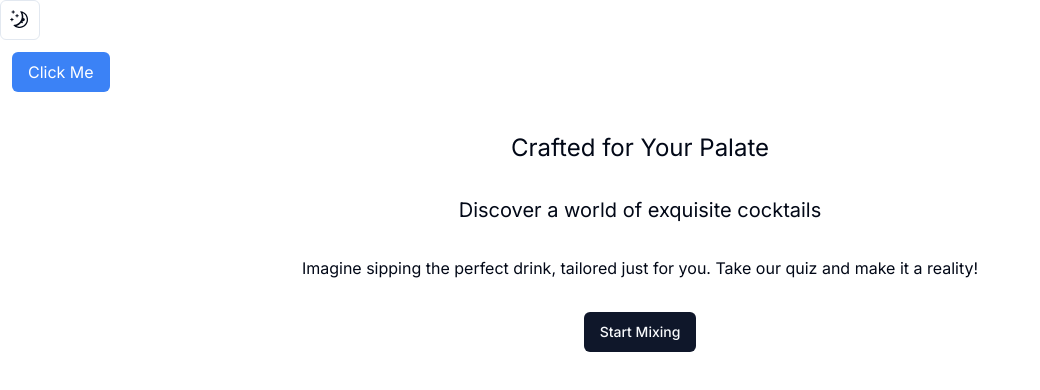
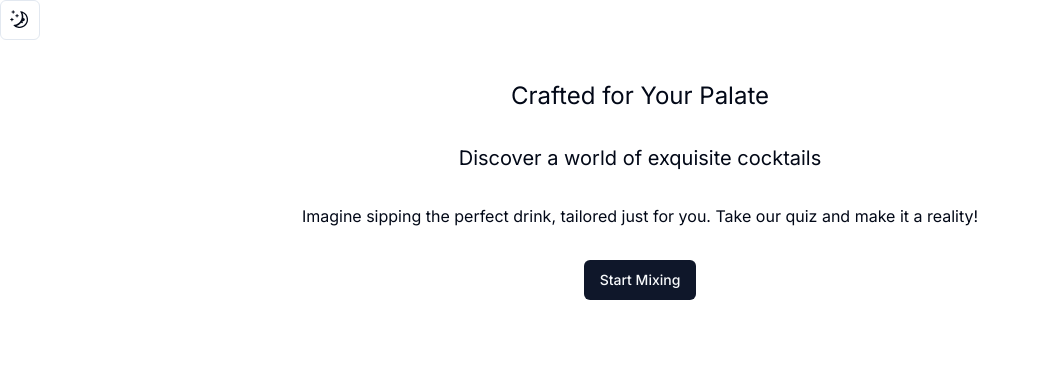
Before and after one commit to kingkwongsta/mixology, a Next.js app: page / in a window 1280 px wide. Shown: the top 390 px of the page, without its empty margins (0-1040 px from the left). Built offline with nearby package versions, Linux system fonts and the light colour scheme.

Commit message:
remove button test component no longer needed for debugging

```diff
--- a/src/app/page.js
+++ b/src/app/page.js
@@ -8,16 +8,12 @@ import userStore from "./../lib/userStore";
 import Transition from "@/lib/transition";
 import QuestionLayout from "./layout/QuestionLayout";
 import flavorImg from "./../../public/images/flavor.jpg";
-import ButtonTest from "./components/buttontest";
 
 export default function Home() {
   const { userFlavor, userLiquor, userMood, drinkRecipe, questionIndex } =
     userStore();
   return (
     <main className="m-3">
-      <div>
-        <ButtonTest />
-      </div>
       {questionIndex === 0 && (
         <Transition>
           <Welcome />
```
